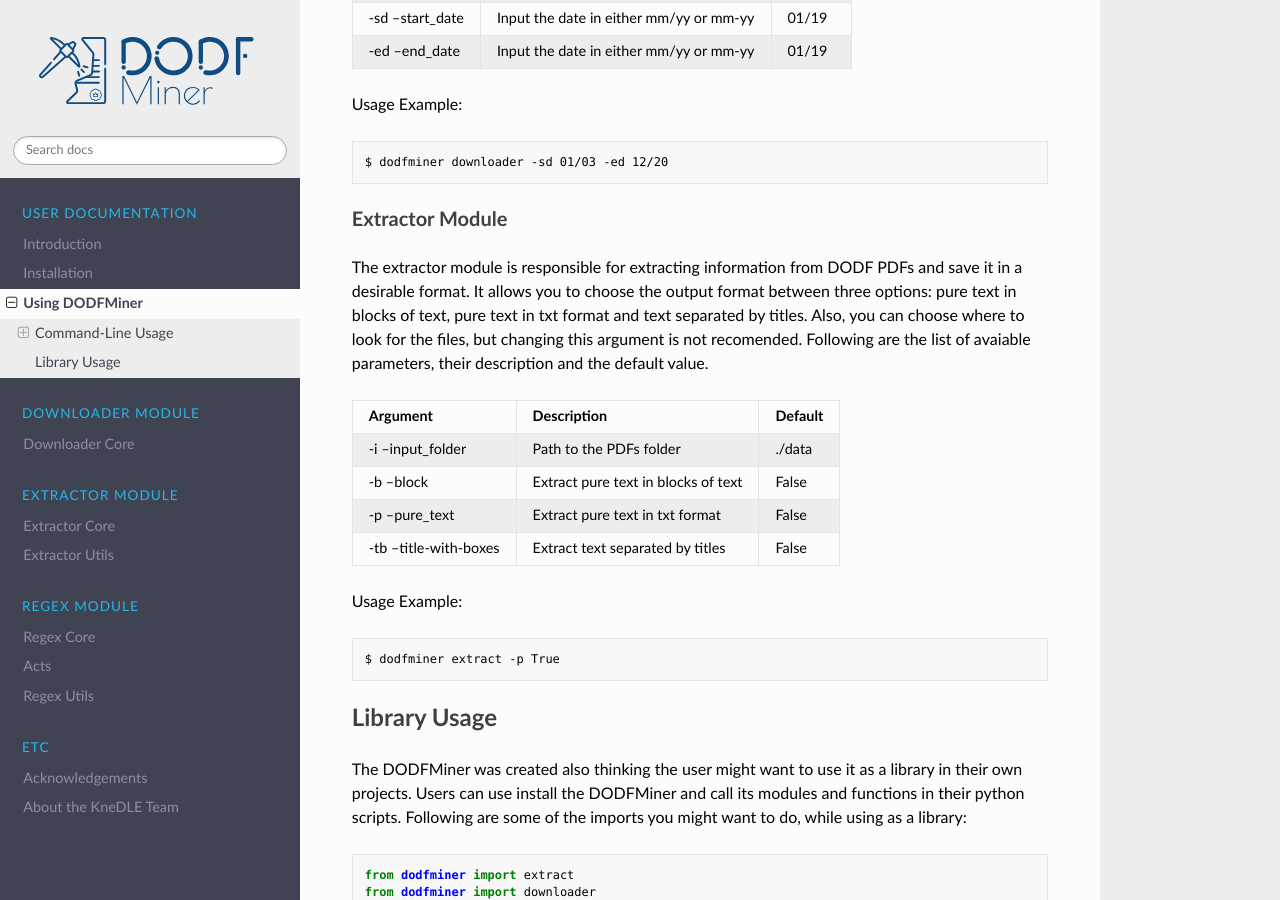
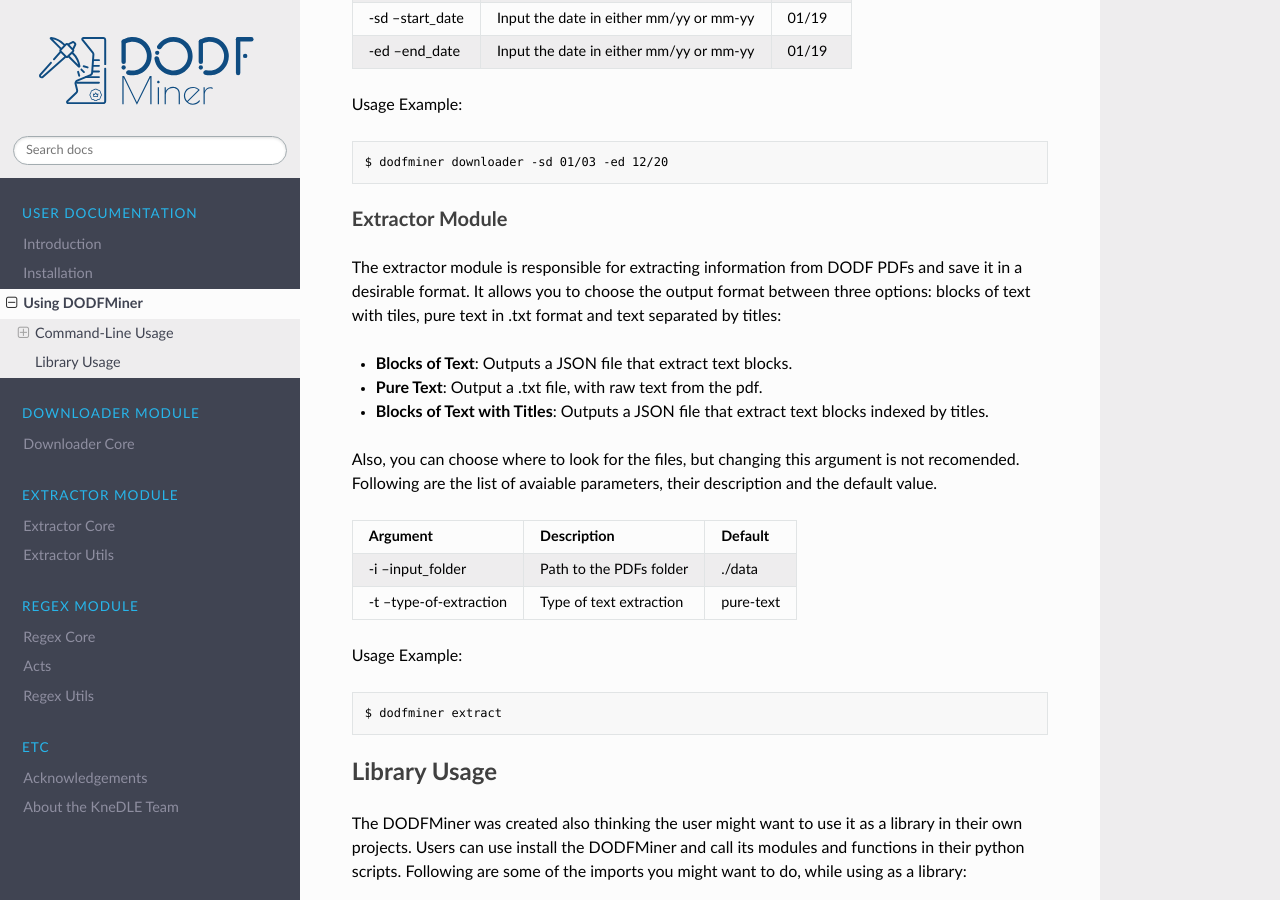
Before and after one commit to UnB-KnEDLe/DODFMiner, a Sphinx documentation site: the page built from docs/source/user/usage.rst, in a window 1280 px wide and 900 px high, scrolled down 988 px. Built offline with Sphinx 7.4.7 and the Read the Docs theme 2.0.0, drawn with Linux system fonts in a browser that asks for light colours.

Commit message:
sssssssssssssssssssssssssssssssssssssssssssssssssssssssss

```diff
--- a/docs/source/etc/about.rst
+++ b/docs/source/etc/about.rst
@@ -2,7 +2,7 @@
 About the KneDLE Team
 =====================
 
-.. image:: ../_static/knedle.jpg
+.. image:: ../_static/knedle.svg
 
 
 The project “KnEDLe - Knowledge Extraction from Documents of Legal content” is a partnership among FAPDF (Fundação de Apoio à Pesquisa do Distrito Federal), UnB (the University of Brasília) and Finatec (Fundação de Empreendimentos Científicos e Tecnológicos), sponsored by FAPDF. This project was proposed in order to employ official publications as a research object and to extract knowledge. The objective is to develop intelligent tools for extracting structured information from such publications, aiming to facilitate the search and retrieval of information, increasing government transparency and facilitating audit tasks and detecting problems related to the use of public resources.
--- a/docs/source/user/usage.rst
+++ b/docs/source/user/usage.rst
@@ -50,26 +50,27 @@ Extractor Module
 
 The extractor module is responsible for extracting information from DODF PDFs and save it
 in a desirable format.
-It allows you to choose the output format between three options: pure text in blocks of text, pure text in txt format and
-text separated by titles.
+It allows you to choose the output format between three options: blocks of text with tiles,
+pure text in .txt format and text separated by titles:
+
+- **Blocks of Text**: Outputs a JSON file that extract text blocks.
+- **Pure Text**: Output a .txt file, with raw text from the pdf.
+- **Blocks of Text with Titles**: Outputs a JSON file that extract text blocks indexed by titles.
+
 Also, you can choose where to look for the files, but changing this argument is not recomended.
 Following are the list of avaiable parameters, their description and the default value.
 
-+------------------------+-------------------------------------+---------+
-| Argument               | Description                         | Default |
-+========================+=====================================+=========+
-| -i --input_folder      | Path to the PDFs folder             | ./data  |
-+------------------------+-------------------------------------+---------+
-| -b --block             | Extract pure text in blocks of text | False   |
-+------------------------+-------------------------------------+---------+
-| -p --pure_text         | Extract pure text in txt format     | False   |
-+------------------------+-------------------------------------+---------+
-| -tb --title-with-boxes | Extract text separated by titles    | False   |
-+------------------------+-------------------------------------+---------+
++-------------------------+-------------------------------------+------------+
+| Argument                | Description                         | Default    |
++=========================+=====================================+============+
+| -i --input_folder       | Path to the PDFs folder             | ./data     |
++-------------------------+-------------------------------------+------------+
+| -t --type-of-extraction | Type of text extraction             | pure-text  |
++-------------------------+-------------------------------------+------------+
 
 Usage Example::
 
-    $ dodfminer extract -p True
+    $ dodfminer extract
 
 Library Usage
 =============
```
Also changed, not shown: README.md (+3 -0 lines), docs/source/_static/knedle.jpg (deleted), docs/source/_static/knedle.svg (added), 1 other file.
